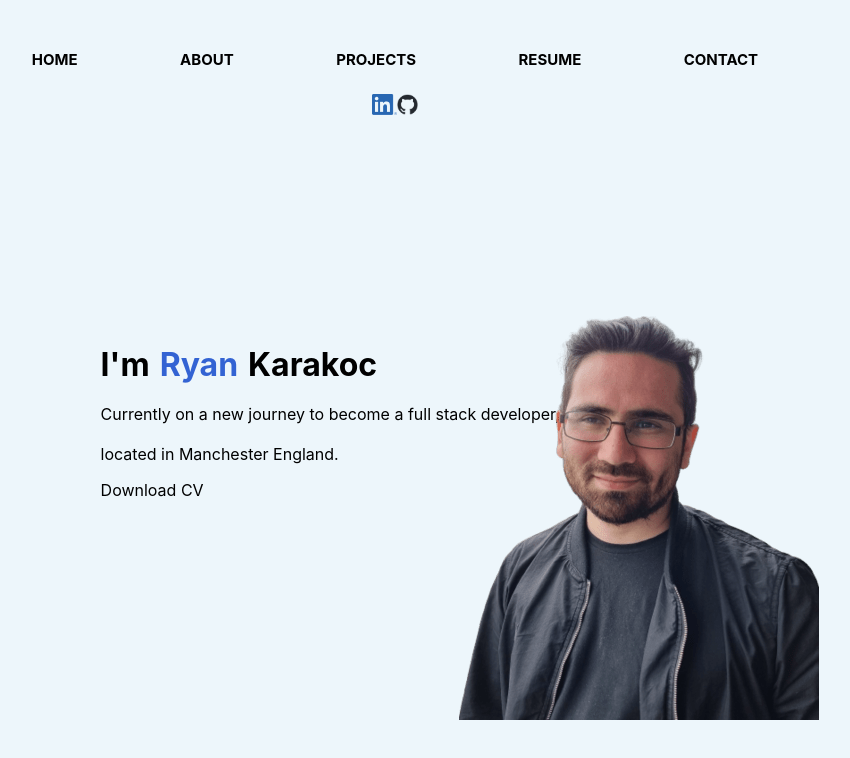
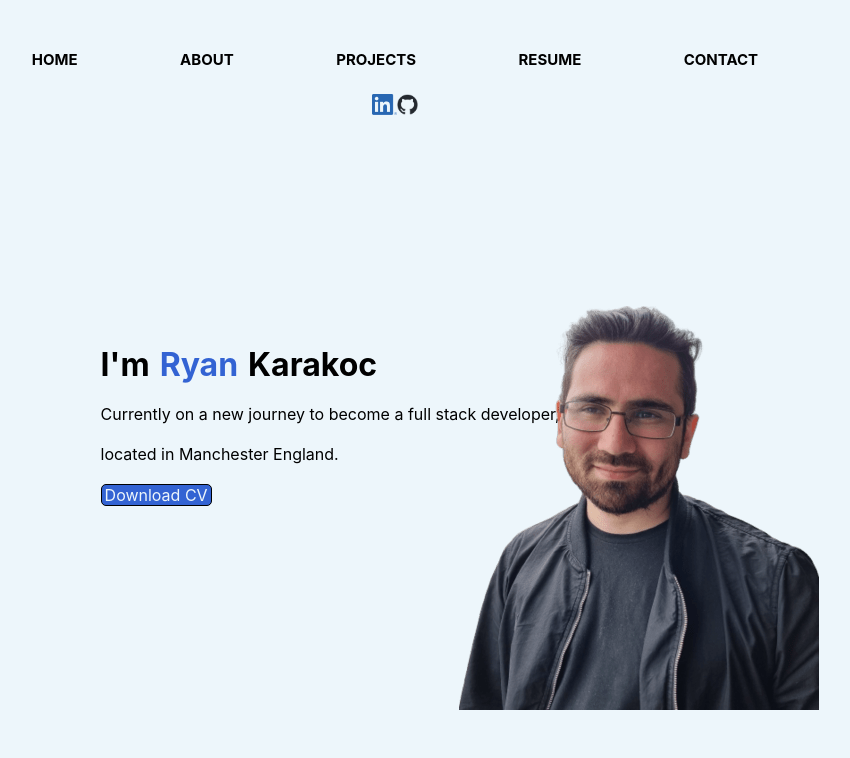
Before and after one commit to RyanKarakoc/portfolio, a React (Create React App) app: page / in a window 1280 px wide. Shown: the top 758 px of the page, without its empty margins (245-1095 px from the left). Built offline with nearby package versions, Linux system fonts and the light colour scheme.

Commit message:
add style to CV Button

```diff
--- a/src/App.css
+++ b/src/App.css
@@ -3,6 +3,29 @@ body {
 }
 
 @media (max-width: 400px) {
+  .navbar {
+    display: flex;
+    justify-content: center;
+    gap: 8vw;
+    margin-top: 25px;
+    margin-bottom: 15px;
+  }
+
+  #nav {
+    font-size: 10px;
+  }
+  #nav:hover {
+    color: rgb(51, 99, 211);
+  }
+
+  .logos {
+    display: flex;
+    justify-content: center;
+  }
+
+  #logo {
+    height: 21px;
+  }
   h1 {
     margin-top: 0px;
     margin-bottom: 0px;
@@ -60,33 +83,10 @@ body {
   }
 
   .profilePic {
-    max-width: 50%;
+    display: flex;
+    justify-content: center;
     height: auto;
     margin-top: 63px;
-  }
-
-  .navbar {
-    display: flex;
-    justify-content: center;
-    gap: 8vw;
-    margin-top: 25px;
-    margin-bottom: 15px;
-  }
-
-  #nav {
-    font-size: 10px;
-  }
-  #nav:hover {
-    color: rgb(51, 99, 211);
-  }
-
-  .logos {
-    display: flex;
-    justify-content: center;
-  }
-
-  #logo {
-    height: 21px;
   }
 }
 
@@ -162,4 +162,19 @@ body {
     position: relative;
     left: 55vw;
   }
+  .buttonContainer {
+    margin-top: 20px;
+  }
+
+  .CvButton {
+    border: 1px solid black;
+    border-radius: 5px;
+    width: fit-content;
+    background-color: rgb(51, 99, 211);
+  }
+
+  #CvButton {
+    margin: 0px 3px;
+    color: rgb(237, 246, 251);
+  }
 }
```
